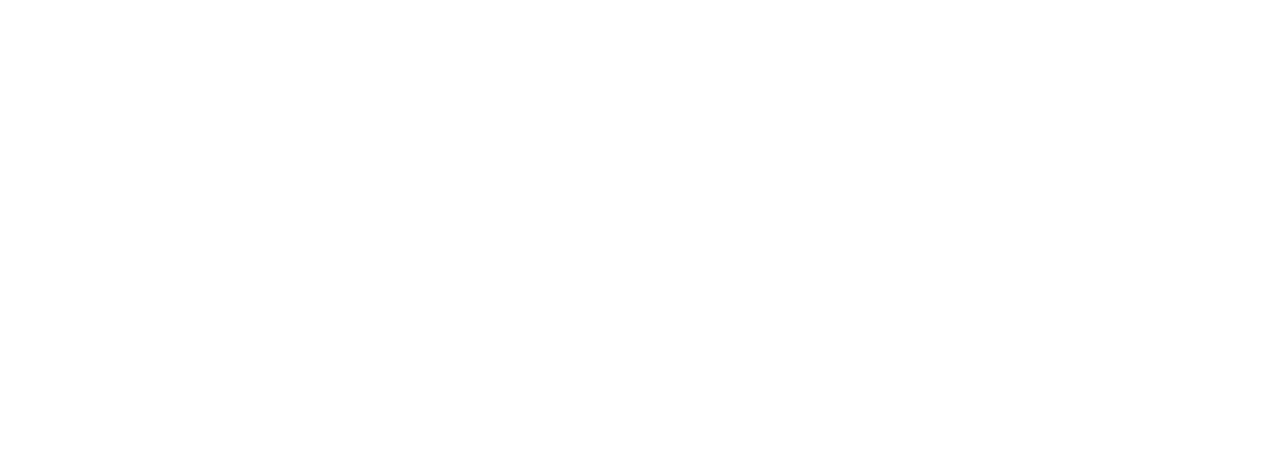
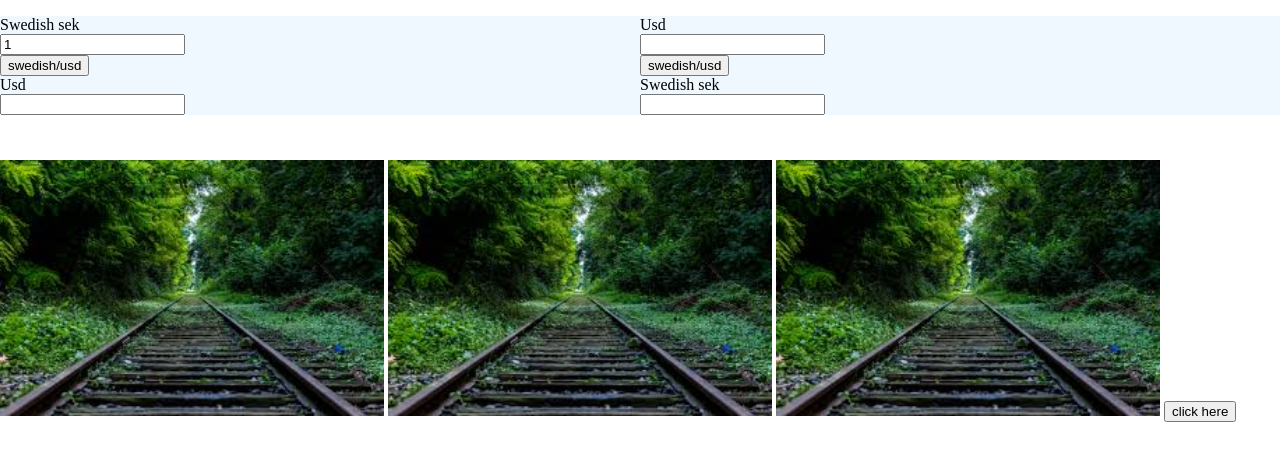
Before and after one commit to SakineMazlomyar/changingmoney, a plain HTML site: page index.html in a window 1280 px wide. Drawn offline with Linux system fonts and the light colour scheme.

Commit message:
add css and js

```diff
--- a/cssIndex.css
+++ b/cssIndex.css
@@ -0,0 +1,33 @@
+body{
+    margin: 0;
+
+}
+
+.flexContent{
+    position: fixed;
+    top: 1em;
+    width: 100%;
+    background-color: aqua;
+    display: flex;
+    flex-direction: row;
+}
+
+.flexContent .flexItemOne{
+    width: 50%;
+    height: 50%;
+    background-color: aliceblue;
+}
+.flexContent .flexItemTwo{
+    width: 50%;
+    height: 50%;
+    background-color: aliceblue;
+}
+.picture{
+    position: relative;
+    margin-top: 10em;
+    width: 30%;
+}
+
+.classDisplayNone{
+    display: none;
+}
--- a/index.html
+++ b/index.html
@@ -2,13 +2,39 @@
 <html lang="en">
     <head>
         <!-- here -->
+
+        <!-- here is another comment -->
         <meta charset="UTF-8">
         <meta name="viewport" content="width=device-width, initial-scale=1.0">
         <meta http-equiv="X-UA-Compatible" content="ie=edge">
         <title>changingMoney</title>
-        <link href="cssIndex.css">
+        <link  rel="stylesheet" href="cssIndex.css">
+        <script src="js.js"></script>
     </head>
     <body>
+        <div class="flexContent">
+            <div class="flexItemOne">
+                <label>Swedish sek</label><br>
+                <input  id="swedish"type="number" size="30px" value=1><br>
+                <button type="button" onclick="SwedishUsd()">swedish/usd</button><br>
+                <label>Usd</label><br>
+                <input id="usd" type="number" size="30px"><br>
+            </div>
+            <div class="flexItemTwo">
+                <label>Usd</label><br>
+                <input type="number" size="30px"><br>
+                <button type="button" onclick="Usd/swedish()">swedish/usd</button><br>
+                <label>Swedish sek</label><br>
+                <input type="number" size="30px">
+            </div>
+        </div>
+        <div id="content">
+            <img  id ="pictureTimer" class="picture" src="download.jpg">
+            <img class="picture" src="download.jpg">
+            <img class="picture" src="download.jpg">
+            <button type="button" onclick="myPictureSlide()">click here</button>
+
+        </div>
 
     </body>
 </html>
--- /dev/null
+++ b/js.js
@@ -0,0 +1,28 @@
+
+
+function SwedishUsd(){
+    var swedishInputMoney = document.getElementById("swedish").value;
+    var englishInputMoney = document.getElementById("usd").value;
+    console.log(swedishInputMoney, englishInputMoney)
+    var x=3;
+    var y =5;
+    if ( x<y){
+        var totalMoney= swedishInputMoney * englishInputMoney;
+        alert(totalMoney)
+
+
+    }
+}
+
+function myPictureSlide(){
+    var myPictureInput = document.getElementById("content");
+    console.log(myPictureInput)
+   /*  myPictureInput.classList("classDisplayNone"); */
+
+
+    if(myPictureInput.classList.contains("picture")){
+        myPictureInput.classList.replace("classDisplayNone");
+        console.log(myPictureInput)
+    }
+
+}
```
Also changed, not shown: download.jpg (added).
